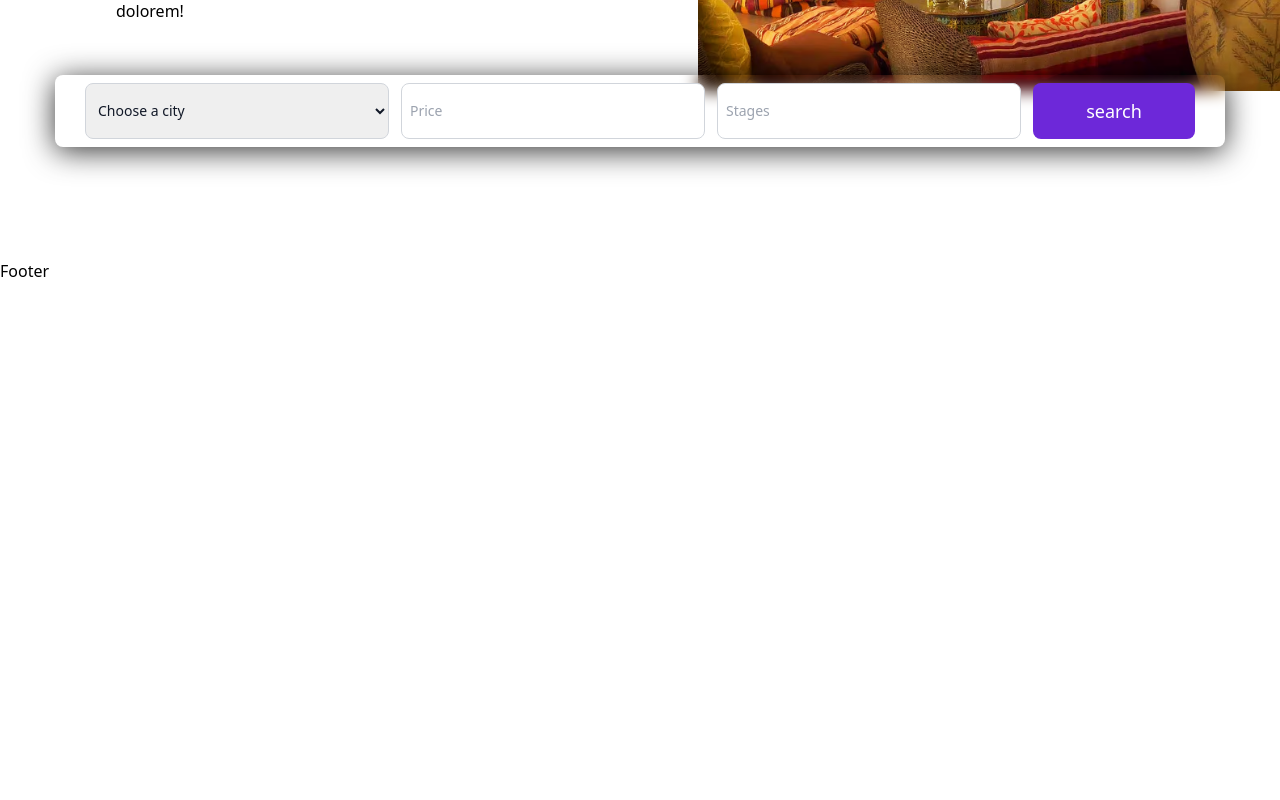
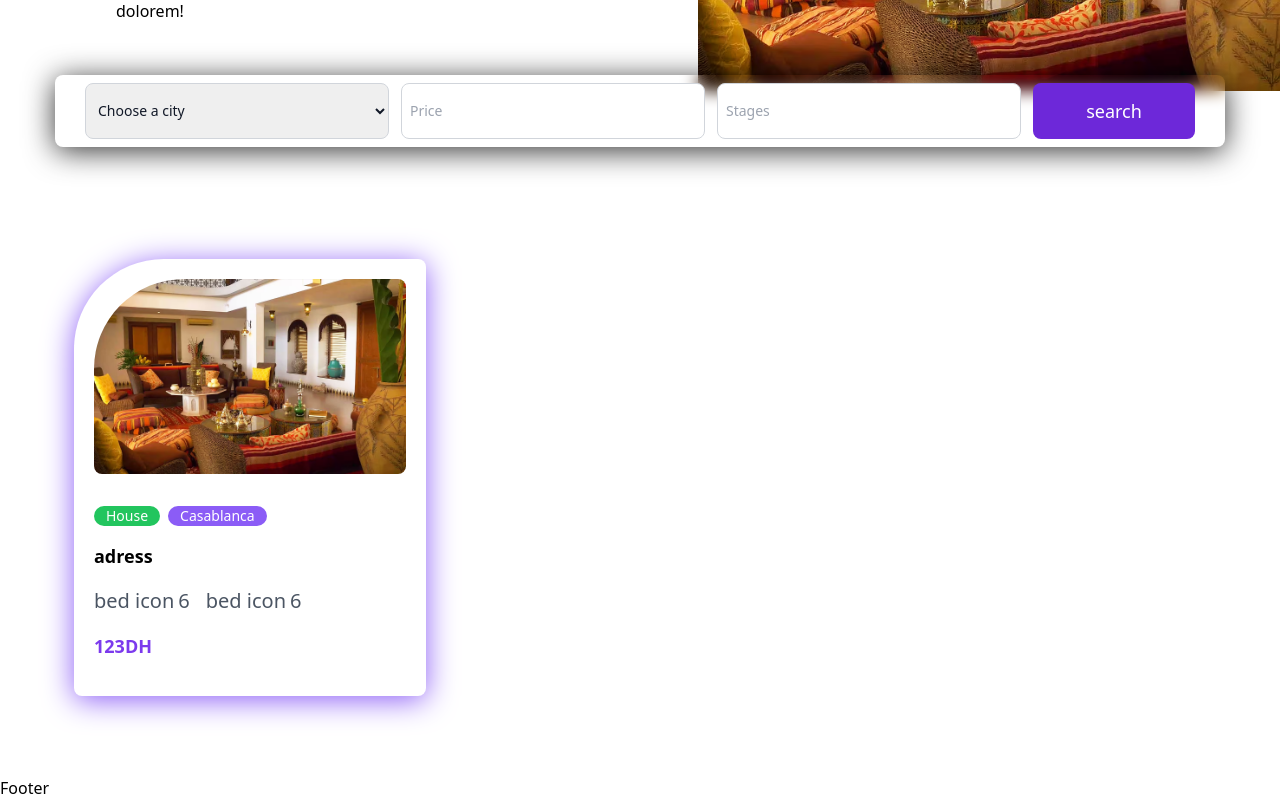
Before and after one commit to marouaneXan/maskan-frontoffice, a Next.js app in the folder maskan_frontoffice/: page / in a window 1280 px wide. Shown: the part 418-1218 px from the top of the page. Before the commit the page ends 800 px from the top, so only its background shows below. Built offline with nearby package versions, Linux system fonts and the light colour scheme.

Commit message:
create first version for property card

```diff
--- a/maskan_frontoffice/components/banner/Banner.jsx
+++ b/maskan_frontoffice/components/banner/Banner.jsx
@@ -2,6 +2,7 @@ import React from 'react'
 import banner from '../../public/mh-morocco-banner.webp'
 import Image from 'next/image'
 import Search from '../search/Search'
+import Properties from '../properties'
 
 const Banner = () => {
   return (
--- /dev/null
+++ b/maskan_frontoffice/components/properties/Property.jsx
@@ -0,0 +1,39 @@
+import React from 'react'
+import imge from '../../public/mh-morocco-banner.webp'
+import Image from 'next/image'
+
+const Property = () => {
+  return (
+    <div className='bg-white shadow-1 shadow-violet-500 p-5 rounded-lg rounded-tl-[90px] w-full max-w-[352px] mx-auto cursor-pointer hover:shadow-2xl transition'>
+        <Image className='rounded-lg rounded-tl-[90px] mb-8' src={imge} alt="" />
+        <div className='mb-4 flex gap-x-2 text-sm'>
+            <div className="bg-green-500 rounded-full text-white px-3">
+                House
+            </div>
+            <div className="bg-violet-500 rounded-full text-white px-3">
+                Casablanca
+            </div>
+        </div>
+        <div className="text-lg font-semibold max-w-[260px] ">
+            adress
+        </div>
+        <div className='flex gap-x-4 my-4'>
+            <div className="flex items-center text-gray-600 gap-1 text-[20px]">
+                <div>
+                    bed icon
+                </div>
+                <div>6</div>
+            </div>
+            <div className="flex items-center text-gray-600 gap-1 text-[20px]">
+                <div>
+                    bed icon
+                </div>
+                <div>6</div>
+            </div>
+        </div>
+        <div className='text-lg font-semibold text-violet-600 mb-4'>123DH</div>
+    </div>
+  )
+}
+
+export default Property
--- /dev/null
+++ b/maskan_frontoffice/components/properties/index.jsx
@@ -0,0 +1,16 @@
+import React from 'react'
+import Property from './Property'
+
+const Properties = () => {
+  return (
+    <section className='mb-20'>
+        <div className="container mx-auto">
+            <div className='grid md:grid-cols-2 lg:grid-cols-3 '>
+                <Property/>
+            </div>
+        </div>
+    </section>
+  )
+}
+
+export default Properties
--- a/maskan_frontoffice/pages/index.js
+++ b/maskan_frontoffice/pages/index.js
@@ -2,6 +2,7 @@ import Head from 'next/head'
 import { Inter } from 'next/font/google'
 import Layout from '@/components/layout'
 import Banner from '@/components/banner/Banner'
+import Properties from '@/components/properties'
 
 const inter = Inter({ subsets: ['latin'] })
 
@@ -14,9 +15,12 @@ export default function Home() {
         <meta name="viewport" content="width=device-width, initial-scale=1" />
         <link rel="icon" href="/favicon.ico" />
       </Head>
+      <div className='max-w-[1440px] mx-auto bg-white'>
       <Layout>
         <Banner/>
+        <Properties/>
       </Layout>
+      </div>
     </>
   )
 }
```
